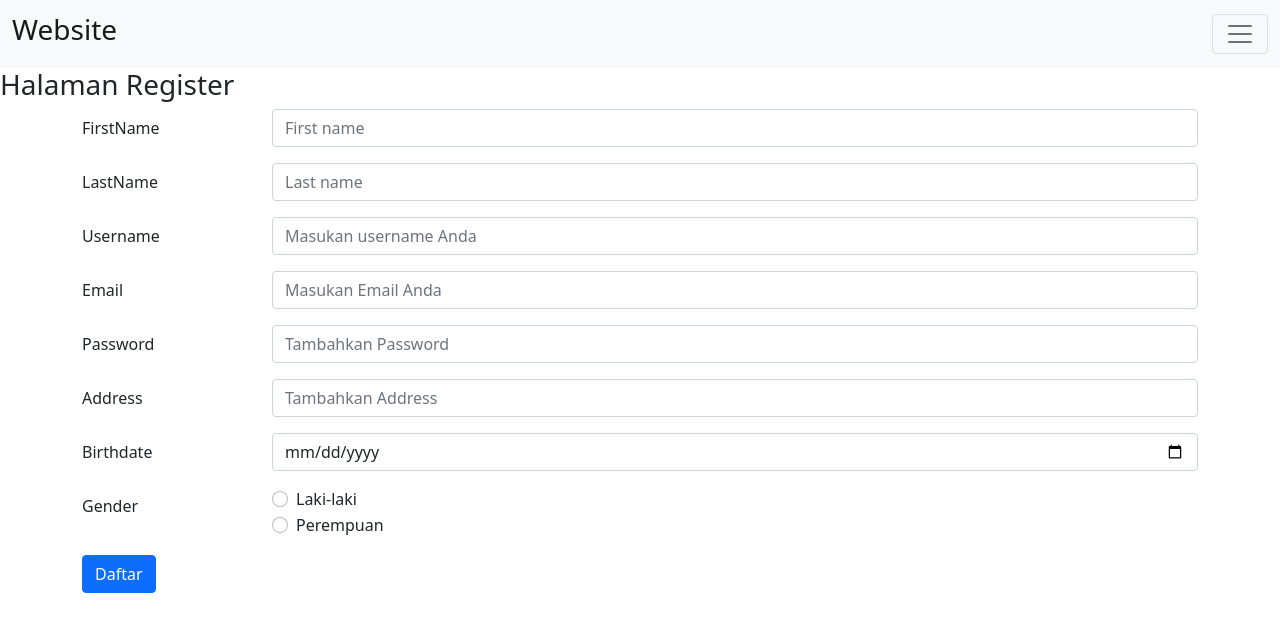
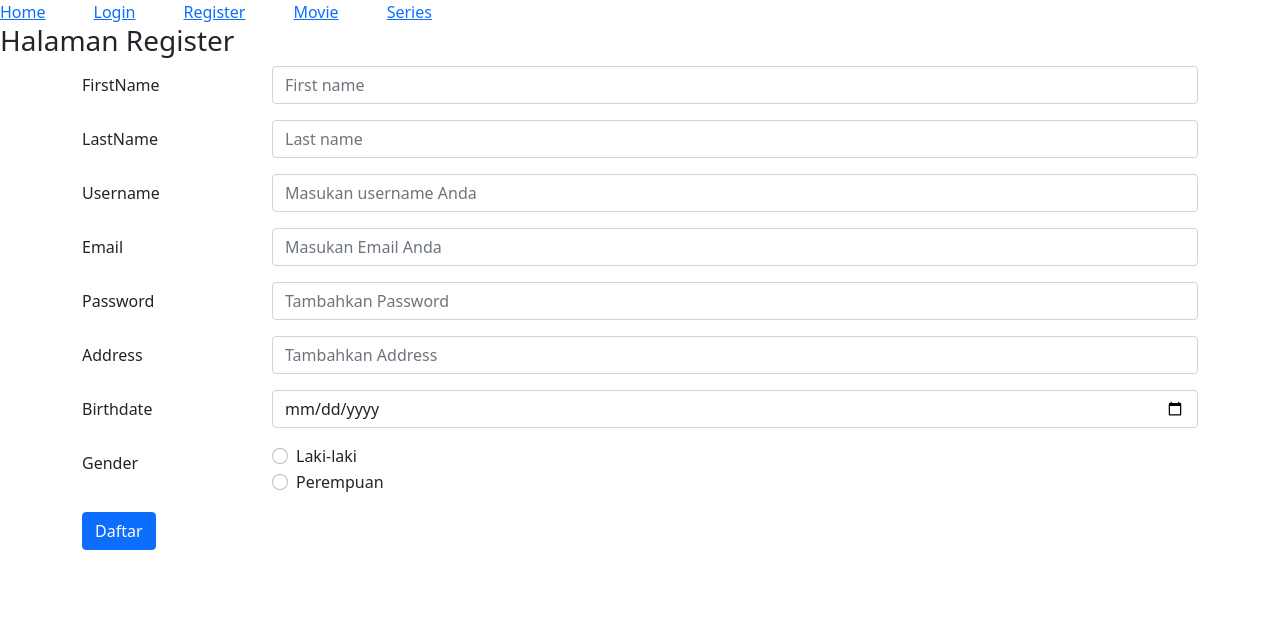
Before and after one commit to Great-Garion/project-react, a React (Create React App) app: page /register in a window 1280 px wide. Shown: the top 632 px of the page. Built offline with nearby package versions, Linux system fonts and the light colour scheme.

Commit message:
perubahan

```diff
--- a/src/App.js
+++ b/src/App.js
@@ -25,8 +25,8 @@ import Alihan from "./Components/Alihan";
 import { useContext } from "react";
 import { UserContext } from "./Context/userProvider";
 function App() {
-  let { isLogin, setIsLogin } = useContext(UserContext)
-  // console.log(isLogin);
+  let { isLogin, setIsLogin } = useContext(UserContext);
+  console.log(isLogin);
 
   function LogOut() {
     setIsLogin(false);
@@ -34,7 +34,22 @@ function App() {
   }
   return (
     <Router>
-      <Navbar bg="light" expand={false}>
+      <Link to="/" className="me-5">
+        Home
+      </Link>
+      <Link to="/login" className="me-5">
+        Login
+      </Link>
+      <Link to="/register" className="me-5">
+        Register
+      </Link>
+      <Link to="/movie" className="me-5">
+        Movie
+      </Link>
+      <Link to="/series" className="me-5">
+        Series
+      </Link>
+      {/* <Navbar bg="light" expand={false}>
         <Container fluid>
           <Navbar.Brand>
             <h3>Website</h3>
@@ -97,24 +112,24 @@ function App() {
             </Offcanvas.Body>
           </Navbar.Offcanvas>
         </Container>
-      </Navbar>
+      </Navbar> */}
       <Switch>
         <Route exact path="/">
           <Movie />
         </Route>
-        <Route path="/Register">
+        <Route path="/register">
           <Register />
         </Route>
-        <Route path="/Login">
+        <Route path="/login">
           <Login />
         </Route>
-        <Route path="/Movie">
+        <Route path="/movie">
           <Movie />
         </Route>
-        <Route path="/Series">
+        <Route path="/series">
           <Series />
         </Route>
-        <Route path="/:Alihan">
+        <Route path="/:alihan">
           <Alihan />
         </Route>
       </Switch>
--- a/src/Components/Register.js
+++ b/src/Components/Register.js
@@ -21,8 +21,8 @@ function Register() {
 
   const handleChangeRegister = (event) => {
     const { name, value } = event.target;
-    setUser((preUser) => ({
-      ...preUser,
+    setUser((dataUser) => ({
+      ...dataUser,
       [name]: value,
     }));
   };
@@ -30,7 +30,7 @@ function Register() {
   const submitData = () => {
     console.log(user)
     axios
-      .post("https://618e643350e24d0017ce1267.mockapi.io/user", { user })
+      .post("https://618e643350e24d0017ce1267.mockapi.io/user",  user )
       .then((res) => {
         console.log(res);
         console.log(res.data);
```
